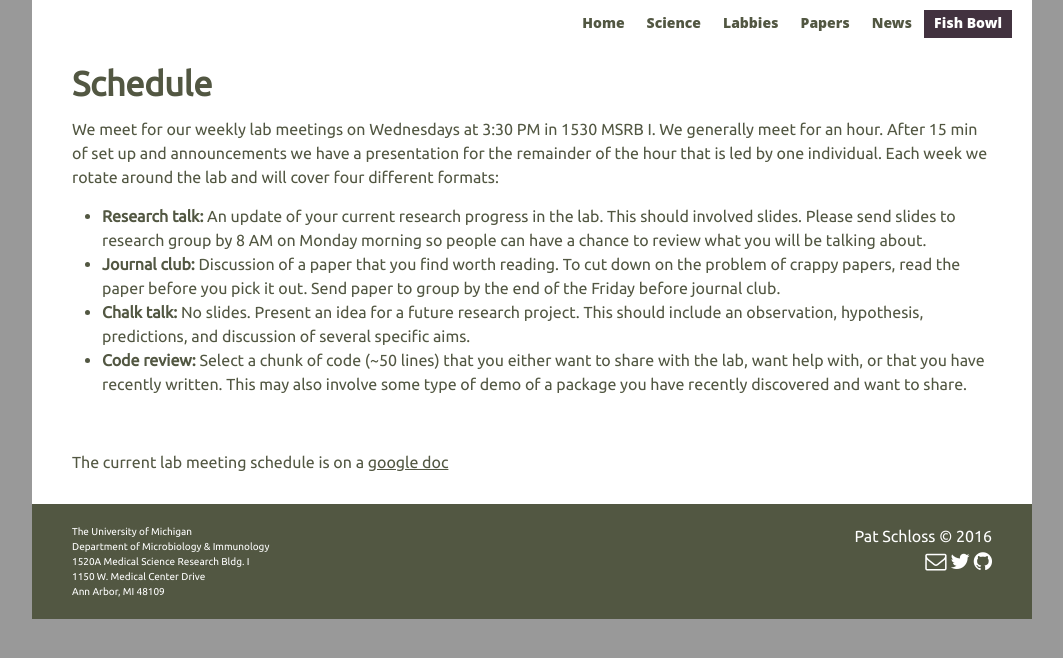
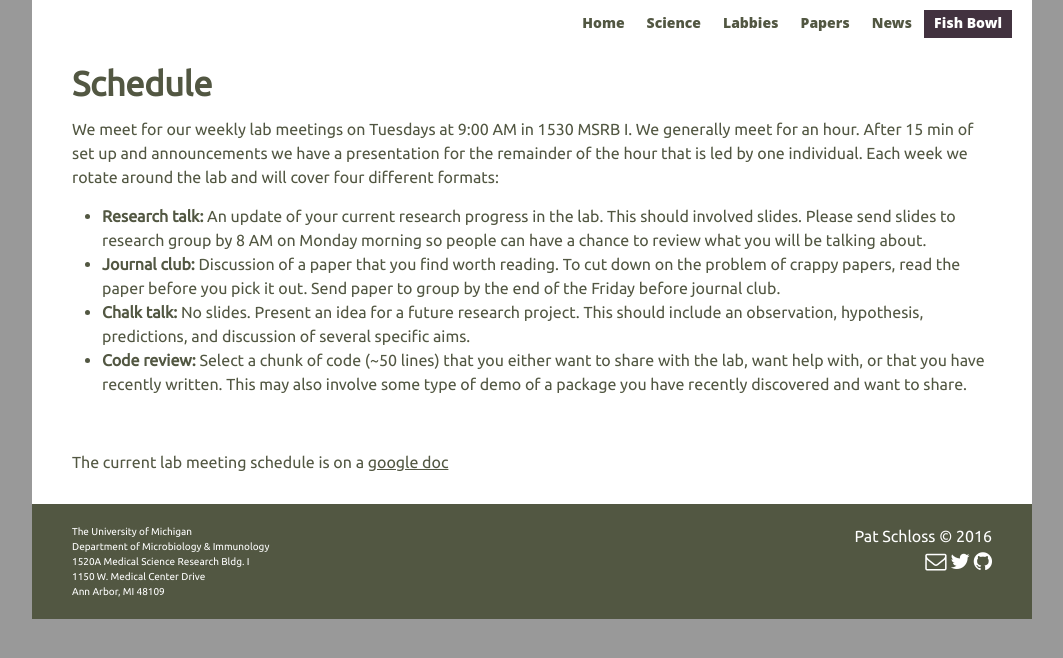
Before and after one commit to SchlossLab/schlosslab.github.io, a Jekyll site: the page built from _fish_bowl/schedule.md, in a window 1280 px wide. Shown: the top 658 px of the page, without its empty margins (108-1171 px from the left). Built offline with Jekyll 4.4.1, drawn with Linux system fonts in a browser that asks for light colours; nearby versions of some CDN libraries.

Commit message:
update time and day

```diff
--- a/_fish_bowl/schedule.md
+++ b/_fish_bowl/schedule.md
@@ -3,7 +3,7 @@ layout: index_page
 title: Schedule
 ---
 
-We meet for our weekly lab meetings on Wednesdays at 3:30 PM in 1530 MSRB I. We
+We meet for our weekly lab meetings on Tuesdays at 9:00 AM in 1530 MSRB I. We
 generally meet for an hour. After 15 min of set up and announcements we have a
 presentation for the remainder of the hour that is led by one individual.
 Each week we rotate around the lab and will cover four different formats:
```
